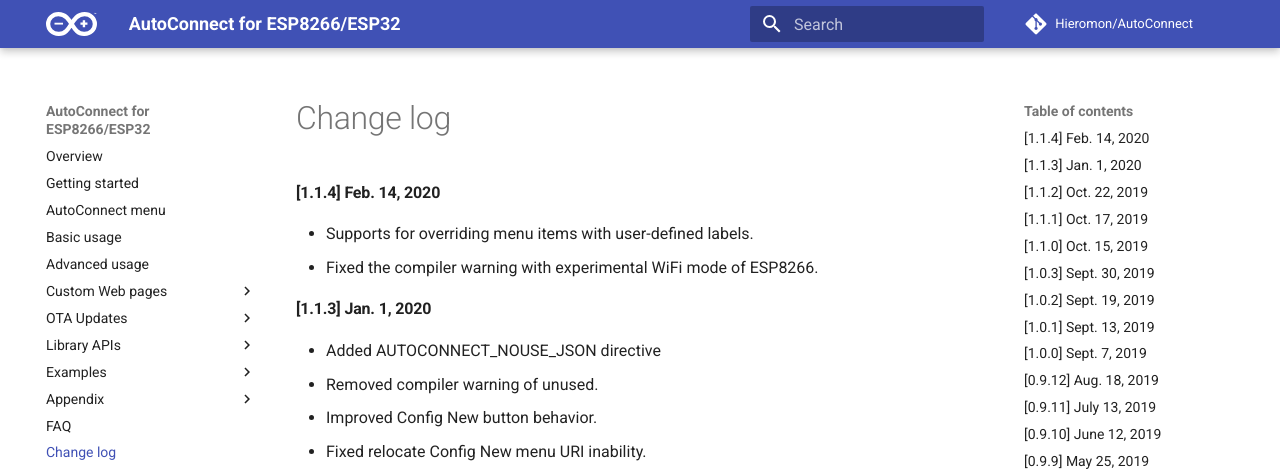
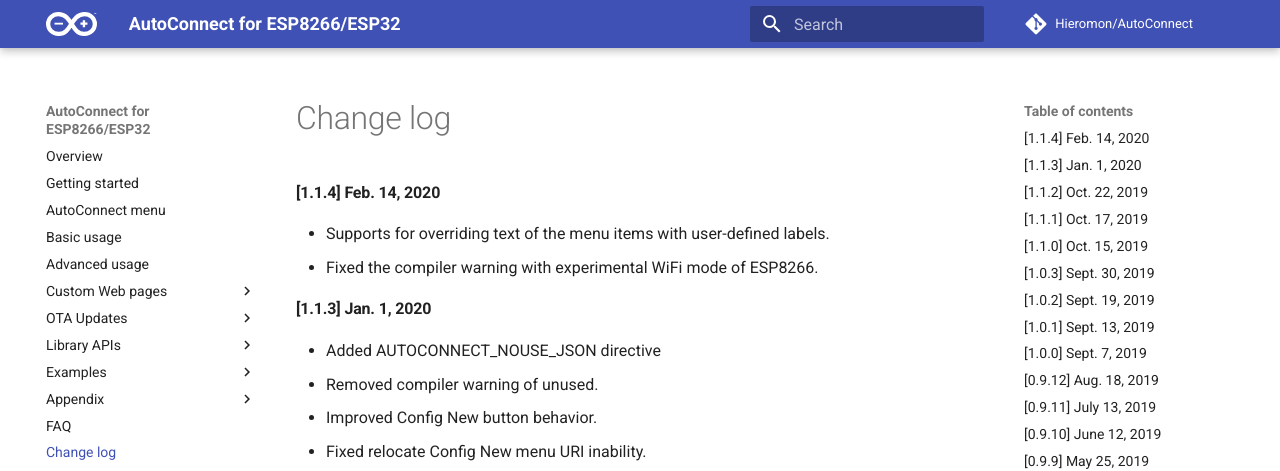
Before and after one commit to Hieromon/AutoConnect, an MkDocs documentation site: the page built from mkdocs/changelog.md, in a window 1280 px wide and 900 px high. Shown: the top 471 px of the window. Built offline with MkDocs 1.6.1 and Material for MkDocs 9.7.7, drawn with Linux system fonts in a browser that asks for light colours; nearby versions of some CDN libraries; comment, search, counter and statistics services are not loaded.

```diff
--- a/mkdocs/changelog.md
+++ b/mkdocs/changelog.md
@@ -1,5 +1,5 @@
 #### [1.1.4] Feb. 14, 2020
-- Supports for overriding menu items with user-defined labels.
+- Supports for overriding text of the menu items with user-defined labels.
 - Fixed the compiler warning with experimental WiFi mode of ESP8266.
 
 #### [1.1.3] Jan. 1, 2020
```
Also changed, not shown: README.md (+4 -0 lines).
